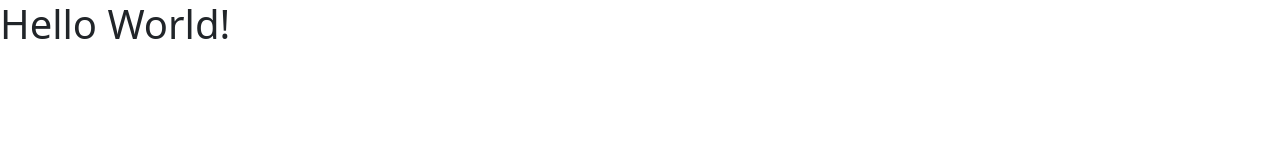
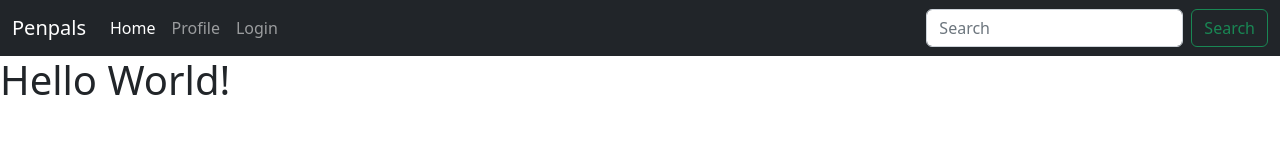
Before and after one commit to Codef1/penpals, a website: page index.html in a window 1280 px wide. Drawn offline with nearby package versions, Linux system fonts and the light colour scheme.

Commit message:
Add navbar to site

```diff
--- a/index.html
+++ b/index.html
@@ -8,6 +8,46 @@
     <title>Social Media</title>
   </head>
   <body>
+    <nav class="navbar navbar-dark navbar-expand-lg bg-dark">
+      <div class="container-fluid">
+        <a href="#" class="navbar-brand">Penpals</a>
+        <button
+          class="navbar-toggler"
+          data-bs-toggle="collapse"
+          data-bs-target="#navbar-menu"
+          aria-controls="navbar-menu"
+          aria-expanded="false"
+          aria-label="Toggle navigation"
+        >
+          <span class="navbar-toggler-icon"></span>
+        </button>
+        <div class="collapse navbar-collapse" id="navbar-menu">
+          <ul class="navbar-nav me-auto mb-2 mb-lg-0">
+            <li class="nav-item">
+              <a href="#" class="nav-link active" aria-current="page">Home</a>
+            </li>
+            <li class="nav-item">
+              <a href="#" class="nav-link">Profile</a>
+            </li>
+            <li class="nav-item">
+              <a href="#" class="nav-link">Login</a>
+            </li>
+          </ul>
+          <form class="d-flex" role="search">
+            <input
+              class="form-control me-2"
+              type="search"
+              placeholder="Search"
+              aria-label="Search"
+            />
+            <button class="btn btn-outline-success" type="submit">
+              Search
+            </button>
+          </form>
+        </div>
+      </div>
+    </nav>
     <h1>Hello World!</h1>
+    <script src="/node_modules/bootstrap/dist/js/bootstrap.bundle.min.js"></script>
   </body>
 </html>
```
